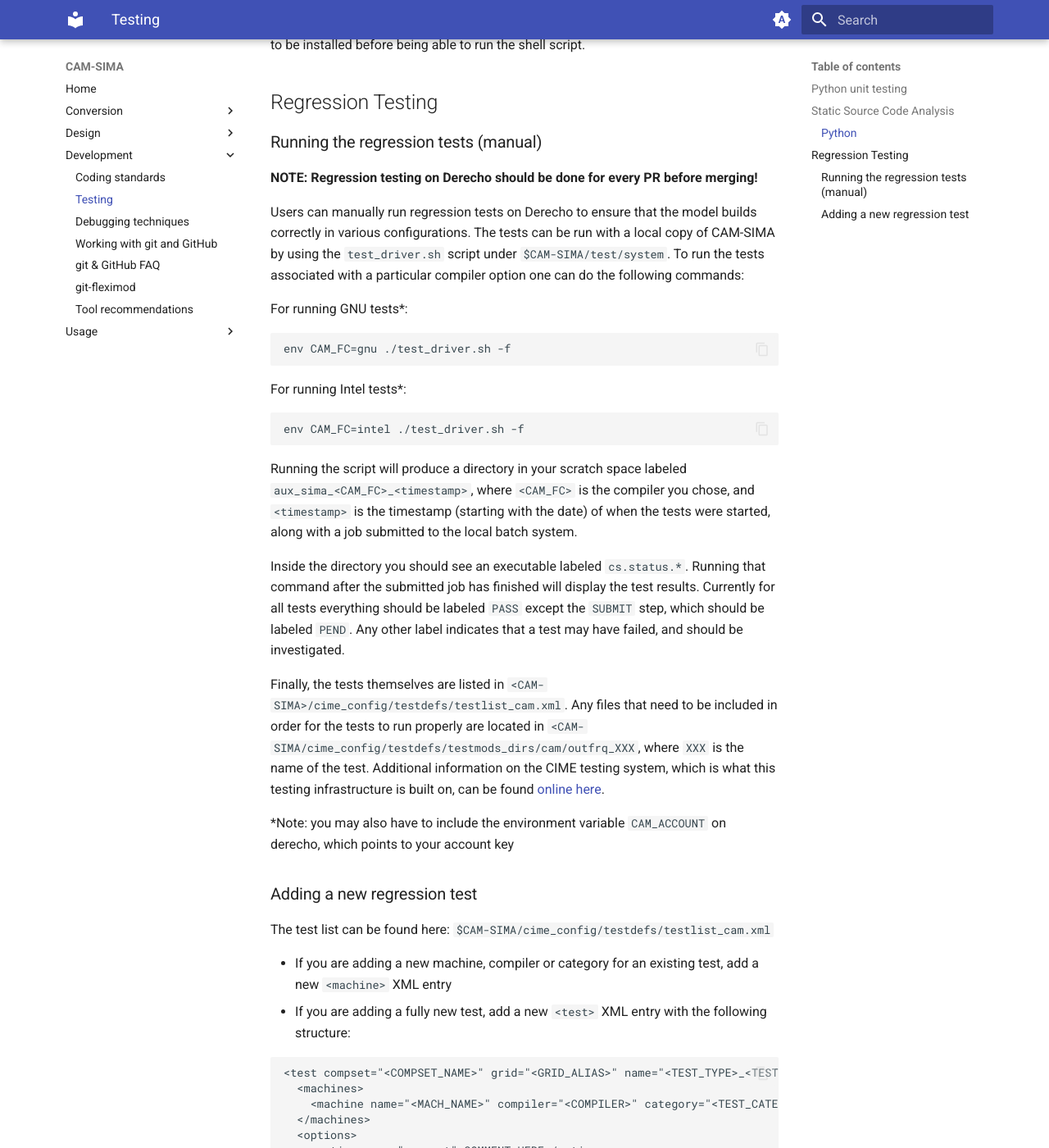
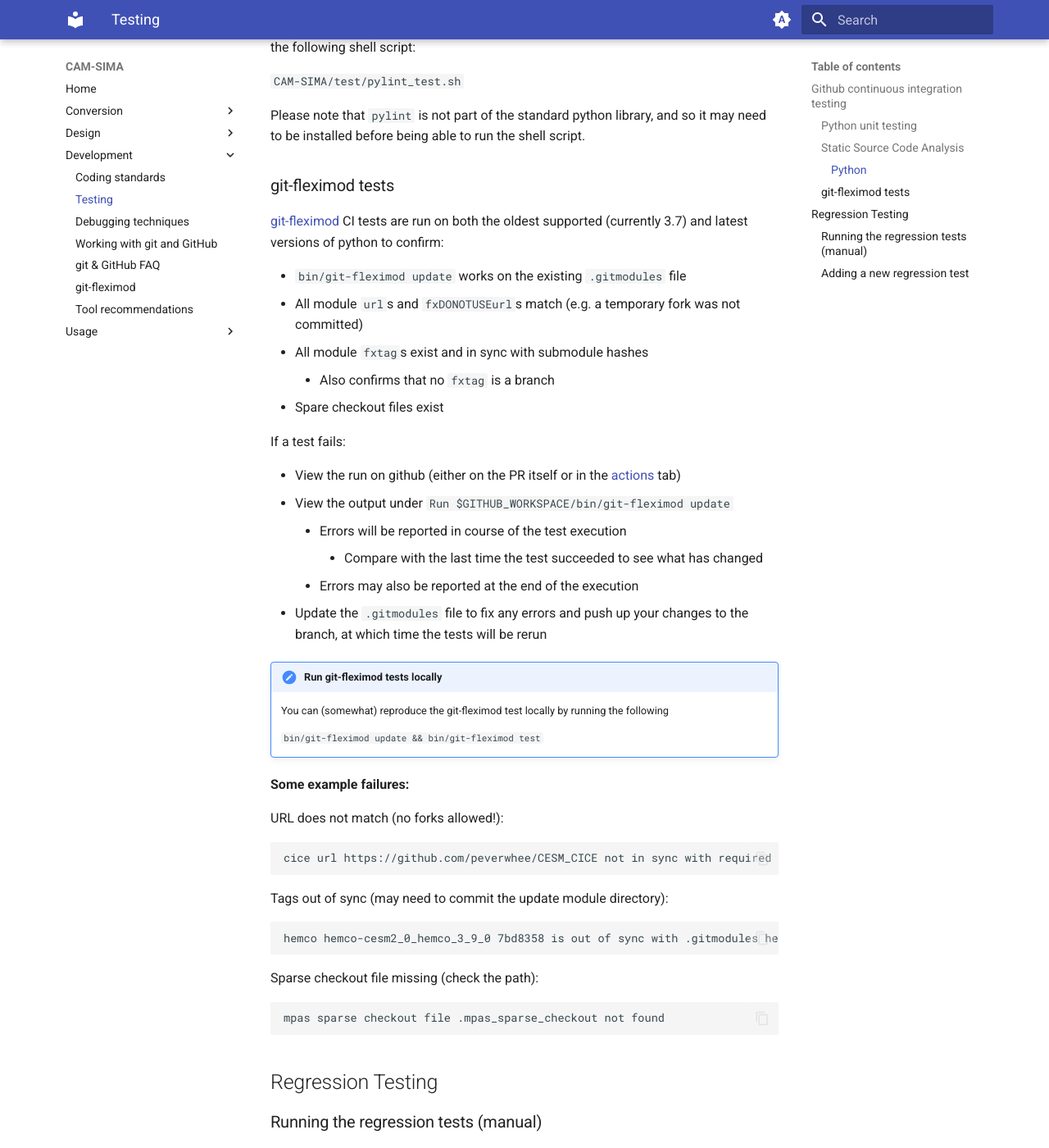
Before and after one commit to kuanchihwang/CAM-SIMA-Docs, an MkDocs documentation site: the page built from docs/development/cam-testing.md, in a window 1280 px wide and 1400 px high, scrolled down 1265 px. Shown: the whole window at 82% size. Built offline with MkDocs 1.6.1 and Material for MkDocs 9.7.7, drawn with Linux system fonts in a browser that asks for light colours; some of the changed text lies outside the part shown.

Commit message:
add git-fleximod test documentation

````diff
--- a/docs/development/cam-testing.md
+++ b/docs/development/cam-testing.md
@@ -2,7 +2,10 @@
 
 This page describes the various automated and manual tests that are run for CAM-SIMA whenever the code is modified, as well as instructions for how to add new tests.
 
-## Python unit testing
+## Github continuous integration testing
+The following tests/linters are run automatically on pull requests to `develop` in github. You can see previous runs of the CI tests [here](https://github.com/ESCOMP/CAM-SIMA/actions)
+
+### Python unit testing
 CAM-SIMA supports two kinds of python unit tests, `doctest` and `unittest` tests, both of which are part of the standard python library.
 
 All `unittest` tests should  be in:
@@ -23,9 +26,9 @@ To manually run all of the unit tests at any time, simply run the following shel
 
 Finally, when adding new tests, determine if the test can be done in only a few lines with minimal interaction with external files or variables.  If so, then it would likely be best as a `doctest`.  Otherwise it should be a `unittest` test.  Failure to follow this rule of thumb could result in test failures in the Github Actions workflow.  Also remember to add your new tests to the `run_tests.sh` script so future users can easily run the tests manually.
 
-## Static Source Code Analysis
+### Static Source Code Analysis
 
-### Python
+#### Python
 
 Any python script which is added or modified via a PR will automatically be analyzed using `pylint`, and must have a score of 9.5 or greater in order to not be marked as a test failure.  The hidden `pylintrc` file used for the analysis can be found here:
 
@@ -36,6 +39,49 @@ Users can also manually run `pylint` against the core python build scripts by ru
 `CAM-SIMA/test/pylint_test.sh`
 
 Please note that `pylint` is not part of the standard python library, and so it may need to be installed before being able to run the shell script.
+
+### git-fleximod tests
+[git-fleximod](git-fleximod.md) CI tests are run on both the oldest supported (currently 3.7) and latest versions of python to confirm:
+
+- `bin/git-fleximod update` works on the existing `.gitmodules` file
+- All module `url`s and `fxDONOTUSEurl`s match (e.g. a temporary fork was not committed)
+- All module `fxtag`s exist and in sync with submodule hashes
+    - Also confirms that no `fxtag` is a branch
+- Spare checkout files exist
+
+If a test fails:
+
+- View the run on github (either on the PR itself or in the [actions](https://github.com/ESCOMP/CAM-SIMA/actions) tab)
+- View the output under `Run $GITHUB_WORKSPACE/bin/git-fleximod update`
+    - Errors will be reported in course of the test execution
+        - Compare with the last time the test succeeded to see what has changed
+    - Errors may also be reported at the end of the execution
+- Update the `.gitmodules` file to fix any errors and push up your changes to the branch, at which time the tests will be rerun
+
+!!! Note "Run git-fleximod tests locally"
+    You can (somewhat) reproduce the git-fleximod test locally by running the following
+
+    ```
+    bin/git-fleximod update &&
+    bin/git-fleximod test
+    ```
+
+**Some example failures:**
+
+URL does not match (no forks allowed!):
+```
+cice url https://github.com/peverwhee/CESM_CICE not in sync with required https://github.com/ESCOMP/CESM_CICE
+```
+
+Tags out of sync (may need to commit the update module directory):
+```
+hemco hemco-cesm2_0_hemco_3_9_0 7bd8358 is out of sync with .gitmodules hemco-cesm2_0_hemco3_9_0
+```
+
+Sparse checkout file missing (check the path):
+```
+mpas sparse checkout file .mpas_sparse_checkout not found
+```
 
 ## Regression Testing
 ### Running the regression tests (manual)
````
